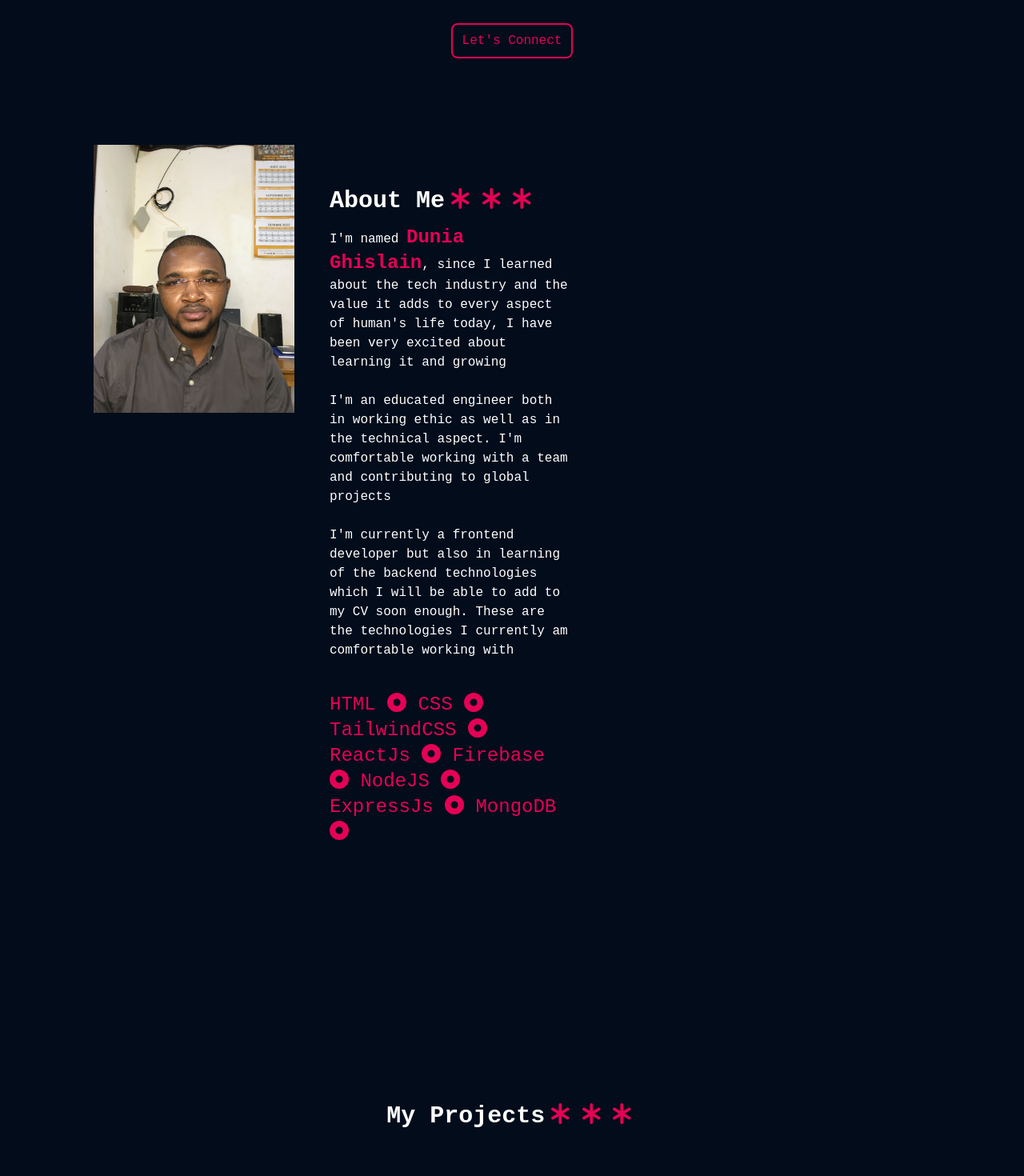
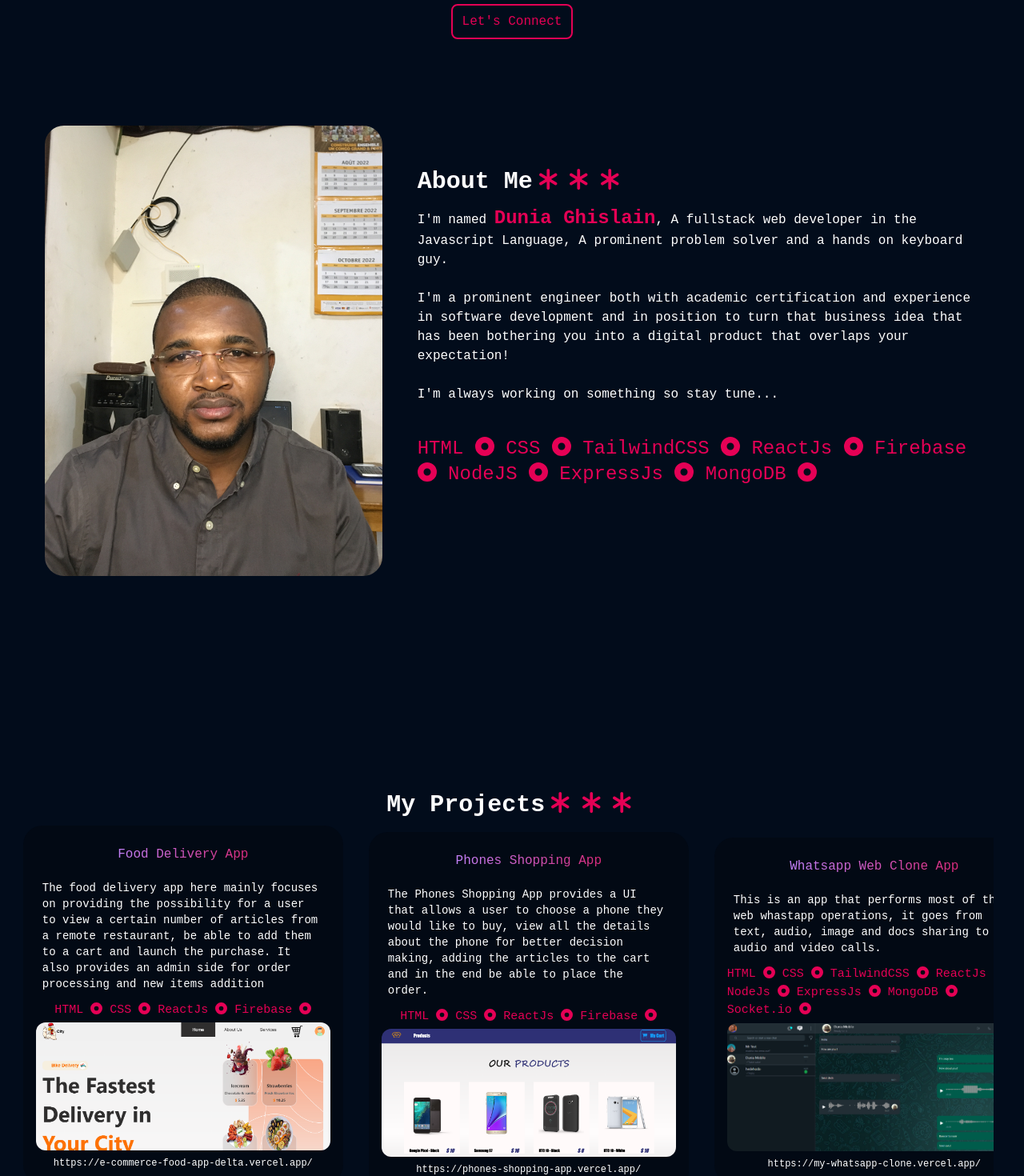
Before and after one commit to ddunia680/portfolio, a React (Create React App) app: page / in a window 1280 px wide. Shown: the part 460-1930 px from the top of the page at 80% size. Built offline with nearby package versions, Linux system fonts and the light colour scheme.

Commit message:
added a new project and updated some text

```diff
--- a/src/components/ProjectItem/projectItem.js
+++ b/src/components/ProjectItem/projectItem.js
@@ -24,16 +24,17 @@ function ProjectItem(props) {
     }, [inView, animate])
 
     return (
-        <motion.a ref={ref} animate={animate} href={props.link} className=' mx-auto w-[90%] lg:w-[25%] '>
-            <div title='click to go to project' className='border-t-2 border-l-2 border-white my-5 rounded-l-lg'>
-                <h2 className='p-2'>{props.title}</h2>
-                <p className='text-sm p-2 h-[11rem] md:h-[10rem]'>
+        <motion.a ref={ref} animate={animate} href={props.link} className='w-[90%] md:w-[25rem] p-[1rem] backdrop-brightness-75 duration-75 rounded-3xl md:mx-[1rem] hover:backdrop-brightness-150 hover:duration-75'>
+            <div title='click to go to project' className='flex flex-col justify-start items-center space-y-1'>
+                <h2 className='p-2 text-transparent bg-clip-text bg-gradient-to-r from-purple-400 to-pink-600'>{props.title}</h2>
+                <p className='text-sm p-2 text-center md:text-left'>
                     {props.description}
                 </p>
                 {props.stacks}
-                <div className='w-100'>
-                    <img src={props.image} alt='' className='rounded-bl-lg'/>
+                <div className='w-100 h-[10rem] overflow-hidden rounded-xl'>
+                    <img src={props.image} alt='' className='rounded-lg object-cover'/>
                 </div>
+                <p className='text-[12px] pt-[3px] hover:text-transparent hover:bg-clip-text hover:bg-gradient-to-r hover:from-purple-400 hover:to-pink-600 text-center md:text-left'>{props.link}</p>
 
             </div>
         </motion.a>
--- a/src/components/picComponent/picComp.js
+++ b/src/components/picComponent/picComp.js
@@ -33,7 +33,7 @@ function PicComp(props) {
                 ref={ref}
                 animate={animate}
                 className='w-[100%] p-7 md:w-[40%]'>
-                <img src={dunia} alt=''/>
+                <img src={dunia} alt='' className='rounded-3xl'/>
         </motion.div>
     );
 }
--- a/src/containers/Presentation/presentation.js
+++ b/src/containers/Presentation/presentation.js
@@ -13,9 +13,9 @@ function Presentation(props) {
             transition={{type: 'spring', duration: 4}}
             className='mb-20 pt-[8rem]'>
                 <div className='mx-auto w-[80%] flex flex-col space-y-3 md:space-y-10 text-center px-auto text-white md:w-[50%]'>
-                    <p className='text-fromLogo font-bold '>Hello there, I'm </p>
+                    <p className='text-fromLogo font-bold '>Hello there 👋🏾, I'm </p>
                     <h1 className='text-[2.000rem] text-white font-extrabold font-sans md:text-[5.052rem]'>Dunia Dunia</h1>
-                    <p>Hi there! I'm a big believer in technology as a key to easing every aspect of the human activities through scalable softwares, well designed and utility based. No one can afford today the priviledge of not using softwares so there lies my value...</p>
+                    <p>I'm a big believer in technology as a key to easing every aspect of the human activities through scalable softwares, well designed and utility based. Let's build something together!</p>
                     <button className='px-3 w-50 mx-auto border-2 border-fromLogo p-2 rounded-lg transition-all duration-500 text-fromLogo hover:bg-lightButton hover:text-fromLogo hover:transition-all hover:duration-500'>
                         <a href='https://api.whatsapp.com/send?phone=256788306651&text=Thanks%20for%20contacting'>
                             Let's Connect
--- a/src/containers/aboutSection/about.js
+++ b/src/containers/aboutSection/about.js
@@ -31,22 +31,22 @@ function About(props) {
     }, [inView, animate])
 
     return (
-        <div id='about' className='flex flex-col-reverse justify-center md:container mx-0 md:mx-7 md:flex-row'>
+        <div id='about' className='flex flex-col-reverse justify-center xl:container mx-0 md:mx-7 md:flex-row'>
             <PicComp/>
             <motion.div
                 ref={ref}
                 animate={animate}
-                className='w-[90%] flex flex-col mx-4 my-20 md:w-[40%]'>
+                className='w-[90%] flex flex-col mx-4 my-20 md:w-[60%]'>
                 <h1 className='text-2xl font-bold text-center md:text-3xl md:text-left'>About Me
                 <FontAwesomeIcon icon={faAsterisk} className='text-fromLogo mx-1 md:mx-2'/>
                 <FontAwesomeIcon icon={faAsterisk} className='text-fromLogo mx-1 md:mx-2'/>
                 <FontAwesomeIcon icon={faAsterisk} className='text-fromLogo mx-1 md:mx-2'/></h1>
 
-                <p className='my-3 text-left'>I'm named <span className='text-xl font-bold text-fromLogo md:text-2xl'>Dunia Ghislain</span>, since I learned about the tech industry and the value it adds to every aspect of human's life today, I have been very excited about learning it and growing</p>
+                <p className='my-3 text-left'>I'm named <span className='text-xl font-bold text-fromLogo md:text-2xl'>Dunia Ghislain</span>, A fullstack web developer in the Javascript Language, A prominent problem solver and a hands on keyboard guy. </p>
 
-                <p className='my-3 text-left'>I'm an educated engineer both in working ethic as well as in the technical aspect. I'm comfortable working with a team and contributing to global projects </p>
+                <p className='my-3 text-left'>I'm a prominent engineer both with academic certification and experience in software development and in position to turn that business idea that has been bothering you into a digital product that overlaps your expectation! </p>
 
-                <p className='my-3 text-left'>I'm currently a frontend developer but also in learning of the backend technologies which I will be able to add to my CV soon enough. These are the technologies I currently am comfortable working with</p>
+                <p className='my-3 text-left'>I'm always working on something so stay tune...</p>
 
                 <p className='text-lg text-fromLogo mt-7 md:text-2xl'>HTML <FontAwesomeIcon icon={faCircleDot}/> CSS <FontAwesomeIcon icon={faCircleDot}/> TailwindCSS <FontAwesomeIcon icon={faCircleDot}/> ReactJs <FontAwesomeIcon icon={faCircleDot}/> Firebase <FontAwesomeIcon icon={faCircleDot}/> NodeJS <FontAwesomeIcon icon={faCircleDot}/> ExpressJs <FontAwesomeIcon icon={faCircleDot}/> MongoDB <FontAwesomeIcon icon={faCircleDot}/></p>
             </motion.div>
--- a/src/containers/footer/footer.js
+++ b/src/containers/footer/footer.js
@@ -14,7 +14,7 @@ function footer(props) {
                 <p><span className='text-fromLogo'>Dunia Dunia</span> &copy;2023 All rights reserved.</p>
             </div>
 
-            <h3 className='text-2xl text-center md:text-left'><a href='https://github.com/ddunia680' className='transition-all duration-500 hover:text-fromLogo hover:transition-all hover:duration-500'><FontAwesomeIcon icon={faGithub}/></a> <a href='https://twitter.com/Dunia_Dunia5' className='transition-all duration-500 hover:text-fromLogo hover:transition-all hover:duration-500'><FontAwesomeIcon icon={faTwitter}/></a>  <a href='https://www.linkedin.com/in/dunia-dunia-86750b256/' className='transition-all duration-500 hover:text-fromLogo hover:transition-all hover:duration-500'><FontAwesomeIcon icon={faLinkedin}/></a>  <a href='https://www.instagram.com/dunia_dunia5/' className='transition-all duration-500 hover:text-fromLogo hover:transition-all hover:duration-500'><FontAwesomeIcon icon={faInstagram}/></a></h3>
+            <h3 className='text-2xl text-center md:text-left'><a href='https://github.com/ddunia680' className='transition-all duration-500 hover:text-fromLogo hover:transition-all hover:duration-500'><FontAwesomeIcon icon={faGithub}/></a> <a href='https://twitter.com/Dunia_Dunia5' className='transition-all duration-500 hover:text-fromLogo hover:transition-all hover:duration-500'><FontAwesomeIcon icon={faTwitter}/></a>  <a href='https://www.linkedin.com/in/dunia-dunia-86750b256/' className='transition-all duration-500 hover:text-fromLogo hover:transition-all hover:duration-500'><FontAwesomeIcon icon={faLinkedin}/></a>  <a href='https://www.instagram.com/duniadunia18/' className='transition-all duration-500 hover:text-fromLogo hover:transition-all hover:duration-500'><FontAwesomeIcon icon={faInstagram}/></a></h3>
 
         </footer>
     );
--- /dev/null
+++ b/src/containers/projects/projects.css
@@ -0,0 +1,3 @@
+ .myProjects::-webkit-scrollbar {
+     display: none;
+ }
--- a/src/containers/projects/projects.js
+++ b/src/containers/projects/projects.js
@@ -6,8 +6,10 @@ import ProjectItem from '../../components/ProjectItem/projectItem';
 import foodApp from '../../images/foodApp.png';
 import phonesApp from '../../images/phonesApp.png';
 import whatsapp from '../../images/whatsapp.png';
+import twitter from '../../images/twitter.png';
 import { FontAwesomeIcon } from '@fortawesome/react-fontawesome';
 import { faAsterisk, faCircleDot } from '@fortawesome/free-solid-svg-icons';
+import './projects.css';
 
 function Projects(props) {
     const animate = useAnimation();
@@ -30,26 +32,30 @@ function Projects(props) {
     }, [inView, animate])
 
     let items = [
-        {title: 'Food Delivery App', description: 'The food delivery app here mainly focuses on providing the possibility for a user to view a certain number of articles from a remote restaurant, be able to add them to a cart and launch the purchase. It also provides an admin side for order processing and new items addition', stacks: <p className='text-lg text-fromLogo mt-7 md:text-2xl'>HTML <FontAwesomeIcon icon={faCircleDot}/> CSS <FontAwesomeIcon icon={faCircleDot}/> ReactJs <FontAwesomeIcon icon={faCircleDot}/> Firebase <FontAwesomeIcon icon={faCircleDot}/></p>, image: foodApp, link: 'https://e-commerce-food-app-delta.vercel.app/' },
+        {title: 'Food Delivery App', description: 'The food delivery app here mainly focuses on providing the possibility for a user to view a certain number of articles from a remote restaurant, be able to add them to a cart and launch the purchase. It also provides an admin side for order processing and new items addition', stacks: <p className='text-[13px] text-fromLogo mt-[5px] md:text-[15px] text-center md:text-left'>HTML <FontAwesomeIcon icon={faCircleDot}/> CSS <FontAwesomeIcon icon={faCircleDot}/> ReactJs <FontAwesomeIcon icon={faCircleDot}/> Firebase <FontAwesomeIcon icon={faCircleDot}/></p>, image: foodApp, link: 'https://e-commerce-food-app-delta.vercel.app/' },
 
-        {title: 'Phones Shopping App', description: 'The Phones Shopping App provides a UI that allows a user to choose a phone they would like to buy, view all the details about the phone for better decision making, adding the articles to the cart and in the end be able to place the order.', stacks: <p className='text-lg text-fromLogo mt-7 md:text-2xl'>HTML <FontAwesomeIcon icon={faCircleDot}/> CSS <FontAwesomeIcon icon={faCircleDot}/> ReactJs <FontAwesomeIcon icon={faCircleDot}/> Firebase <FontAwesomeIcon icon={faCircleDot}/></p>, image: phonesApp, link: 'https://phones-shopping-app.vercel.app/' },
+        {title: 'Phones Shopping App', description: 'The Phones Shopping App provides a UI that allows a user to choose a phone they would like to buy, view all the details about the phone for better decision making, adding the articles to the cart and in the end be able to place the order.', stacks: <p className='text-[13px] text-fromLogo mt-[5px] md:text-[15px] text-center md:text-left'>HTML <FontAwesomeIcon icon={faCircleDot}/> CSS <FontAwesomeIcon icon={faCircleDot}/> ReactJs <FontAwesomeIcon icon={faCircleDot}/> Firebase <FontAwesomeIcon icon={faCircleDot}/></p>, image: phonesApp, link: 'https://phones-shopping-app.vercel.app/' },
 
-        {title: 'Whatsapp Web Clone App', description: "This is an app that performs most of the web whastapps operations, it goes from text, audio, image and docs sharing to audio and video calls.", stacks: <p className='text-lg text-fromLogo mt-7 md:text-2xl'>HTML <FontAwesomeIcon icon={faCircleDot}/> CSS <FontAwesomeIcon icon={faCircleDot}/> TailwindCSS <FontAwesomeIcon icon={faCircleDot}/> ReactJs <FontAwesomeIcon icon={faCircleDot}/> NodeJs <FontAwesomeIcon icon={faCircleDot}/> ExpressJs <FontAwesomeIcon icon={faCircleDot}/> MongoDB <FontAwesomeIcon icon={faCircleDot}/> Socket.io <FontAwesomeIcon icon={faCircleDot}/></p>, image: whatsapp, link: 'https://my-whatsapp-clone.vercel.app/' },
+        {title: 'Whatsapp Web Clone App', description: "This is an app that performs most of the web whastapp operations, it goes from text, audio, image and docs sharing to audio and video calls.", stacks: <p className='text-[13px] text-fromLogo mt-[5px] md:text-[15px] text-center md:text-left'>HTML <FontAwesomeIcon icon={faCircleDot}/> CSS <FontAwesomeIcon icon={faCircleDot}/> TailwindCSS <FontAwesomeIcon icon={faCircleDot}/> ReactJs <FontAwesomeIcon icon={faCircleDot}/> NodeJs <FontAwesomeIcon icon={faCircleDot}/> ExpressJs <FontAwesomeIcon icon={faCircleDot}/> MongoDB <FontAwesomeIcon icon={faCircleDot}/> Socket.io <FontAwesomeIcon icon={faCircleDot}/></p>, image: whatsapp, link: 'https://my-whatsapp-clone.vercel.app/' },
+
+        {title: 'My Twitter Clone App', description: "This is an app that simulates most of the twitter web app functionalities. It goes from following users to tweeting and commenting to tweets.", stacks: <p className='text-[13px] text-fromLogo mt-[5px] md:text-[15px] text-center md:text-left'>HTML <FontAwesomeIcon icon={faCircleDot}/> CSS <FontAwesomeIcon icon={faCircleDot}/> TailwindCSS <FontAwesomeIcon icon={faCircleDot}/> ReactJs <FontAwesomeIcon icon={faCircleDot}/> NodeJs <FontAwesomeIcon icon={faCircleDot}/> ExpressJs <FontAwesomeIcon icon={faCircleDot}/> MongoDB <FontAwesomeIcon icon={faCircleDot}/> Socket.io <FontAwesomeIcon icon={faCircleDot}/></p>, image: twitter, link: 'https://twitter-clone-app-theta.vercel.app/' },
     ]
 
 
     return (
-        <div id='projects' className='container mx-auto mt-60'>
+        <div id='projects' className='mx-auto mt-60 w-[98%]'>
             <motion.h1 ref={ref} animate={animate} className='text-2xl font-bold text-center mt-10 md:text-3xl'>My Projects
                 <FontAwesomeIcon icon={faAsterisk} className='text-fromLogo mx-1 md:mx-2'/>
                 <FontAwesomeIcon icon={faAsterisk} className='text-fromLogo mx-1 md:mx-2'/>
                 <FontAwesomeIcon icon={faAsterisk} className='text-fromLogo mx-1 md:mx-2'/>
             </motion.h1>
 
-                <div className='my-10 flex flex-col lg:flex-row lg:justify-evenly'>
-                    {items.map(el => {
-                        return <ProjectItem title={el.title} description={el.description} stacks={el.stacks} image={el.image} link={el.link} key={Math.random()}/>
-                    })}
+                <div className='w-[98%] overflow-x-scroll myProjects'>
+                    <div className='w-[100%] md:w-[110rem] flex flex-col md:flex-row justify-start lg:justify-between items-center space-y-[1rem]'>
+                        {items.map(el => {
+                            return <ProjectItem title={el.title} description={el.description} stacks={el.stacks} image={el.image} link={el.link} key={Math.random()}/>
+                        })}
+                    </div>
                 </div>
         </div>
     );
```
Also changed, not shown: src/containers/Header/header.js (+5 -5 lines), src/images/twitter.png (added).
